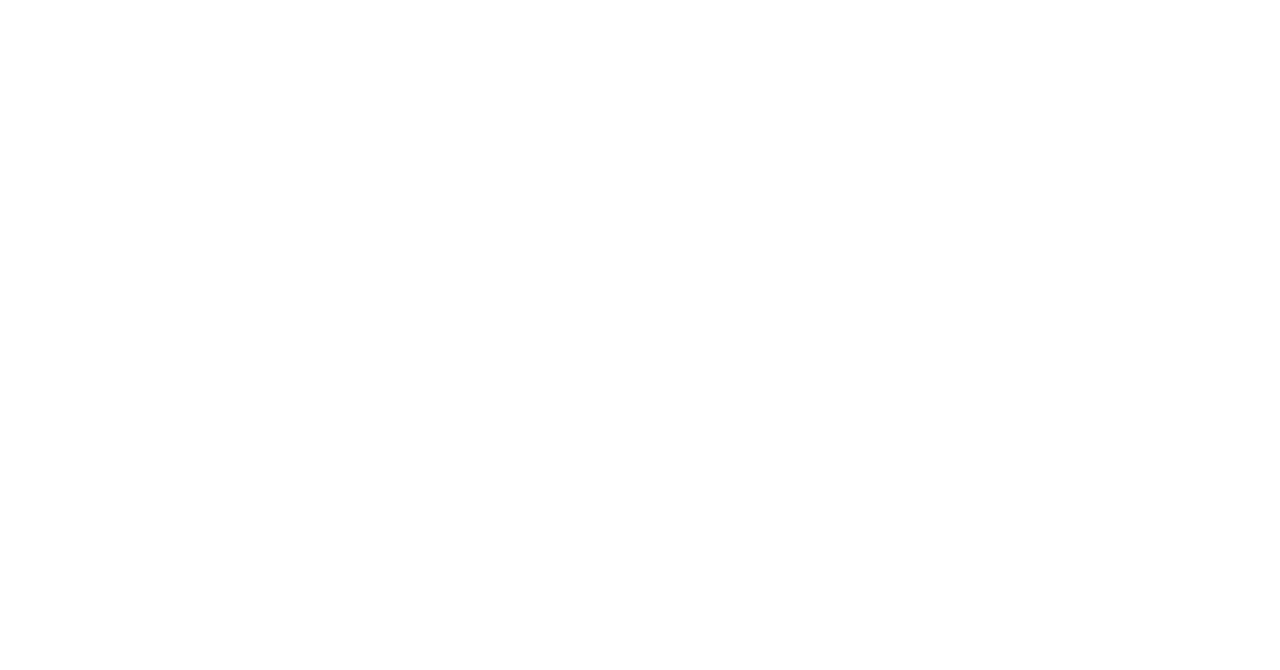
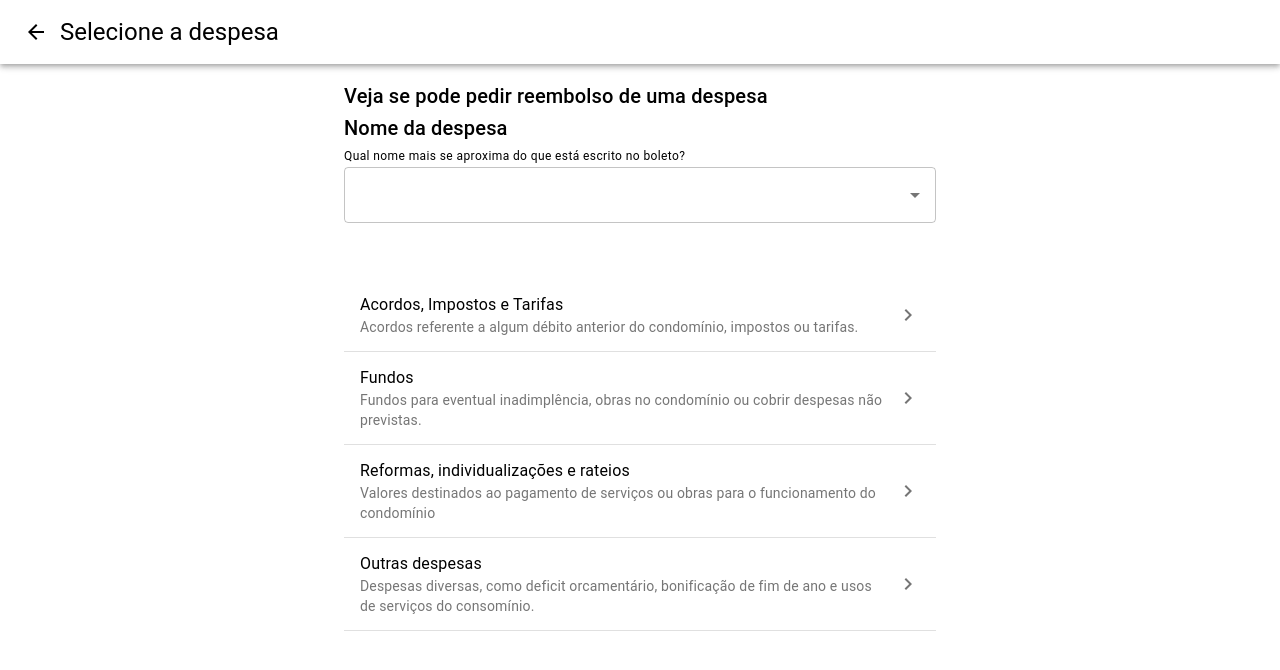
Before and after one commit to lotsuka/react-deploy, a React (Create React App) app: page / in a window 1280 px wide. Shown: the top 670 px of the page. Built offline with nearby package versions, Linux system fonts and the light colour scheme.

Commit message:
HashRouter

```diff
--- a/src/App.js
+++ b/src/App.js
@@ -8,7 +8,7 @@
 import Grid from '@material-ui/core/Grid'
 import Box from '@material-ui/core/Box';
 import ExpenseDetail from './components/ExpenseDetail'
-import { Route, Switch } from 'react-router-dom'
+import { Route, Switch, Link } from 'react-router-dom'
 import Home from './components/Home'
 import Acordos from './components/Acordos'
 import Fundos from './components/Fundos'
@@ -22,10 +22,10 @@
   return (
     <>
       <Switch>
-        <Route exact path="/react-deploy/" component={Home} />
-        <Route exact path="/react-deploy/acordos" component={Acordos} />
-        <Route exact path="/react-deploy/fundos" component={Fundos} />
-        <Route exact path="/react-deploy/others" component={Others} />
+        <Route exact path="/" component={Home} />
+        <Route exact path="/Acordos" component={Acordos} />
+        <Route exact path="/fundos" component={Fundos} />
+        <Route exact path="/react-deploy?others" component={Others} />
         <Route exact path="/react-deploy/autocomplete" render={(props) => <AutocompleteNoOptions {...props} />} />
         <Route exact path="/react-deploy/:ExpenseId" render={(props) => <ExpenseDetail {...props} />} />
 
--- a/src/index.js
+++ b/src/index.js
@@ -1,6 +1,6 @@
 import React from 'react';
 import ReactDOM from 'react-dom';
-import { Router } from "react-router-dom";
+import { HashRouter, Router, Route, Link } from "react-router-dom";
 // import { Router as Router} from 'react-router-dom'
 import { createBrowserHistory } from "history";
 import './index.css';
@@ -12,9 +12,9 @@
 
 ReactDOM.render(
   <>
-  <Router history={history}r>
+  <HashRouter basename="/" history={history}>
     <App />
-  </Router>
+  </HashRouter>
   </>,
   document.getElementById('root')
 );
```
